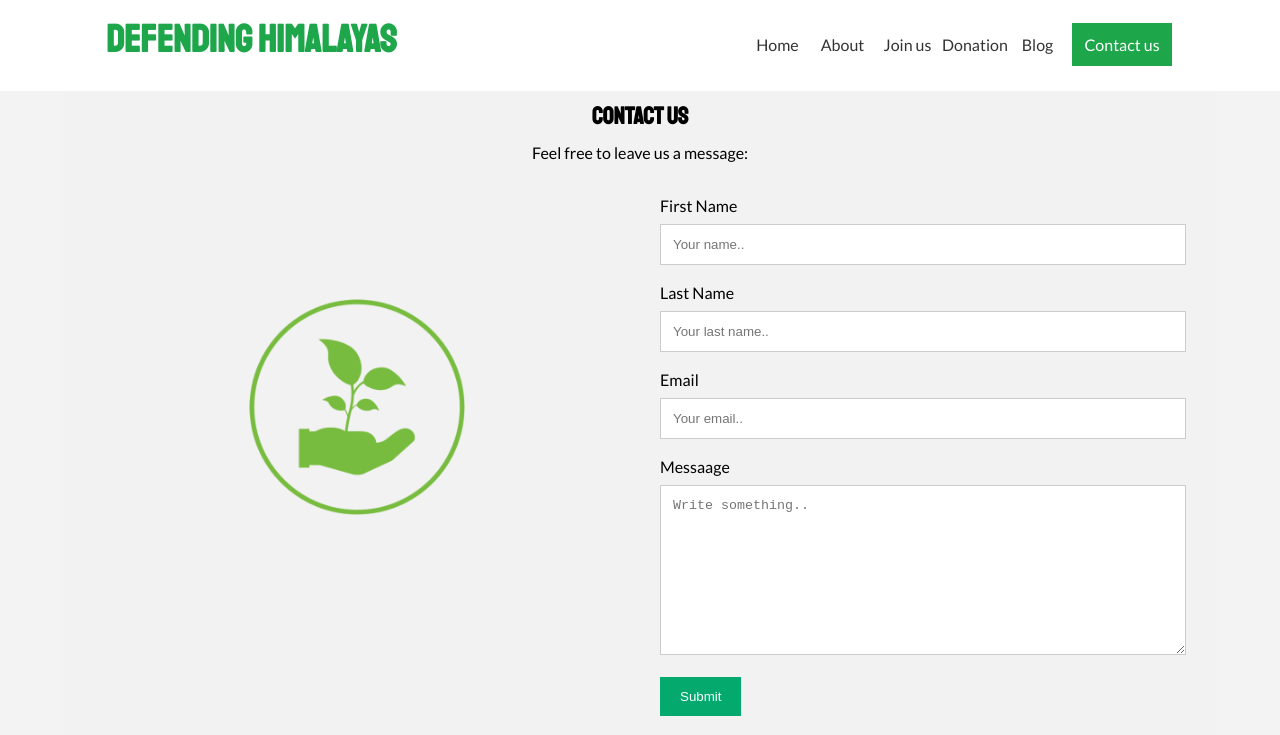
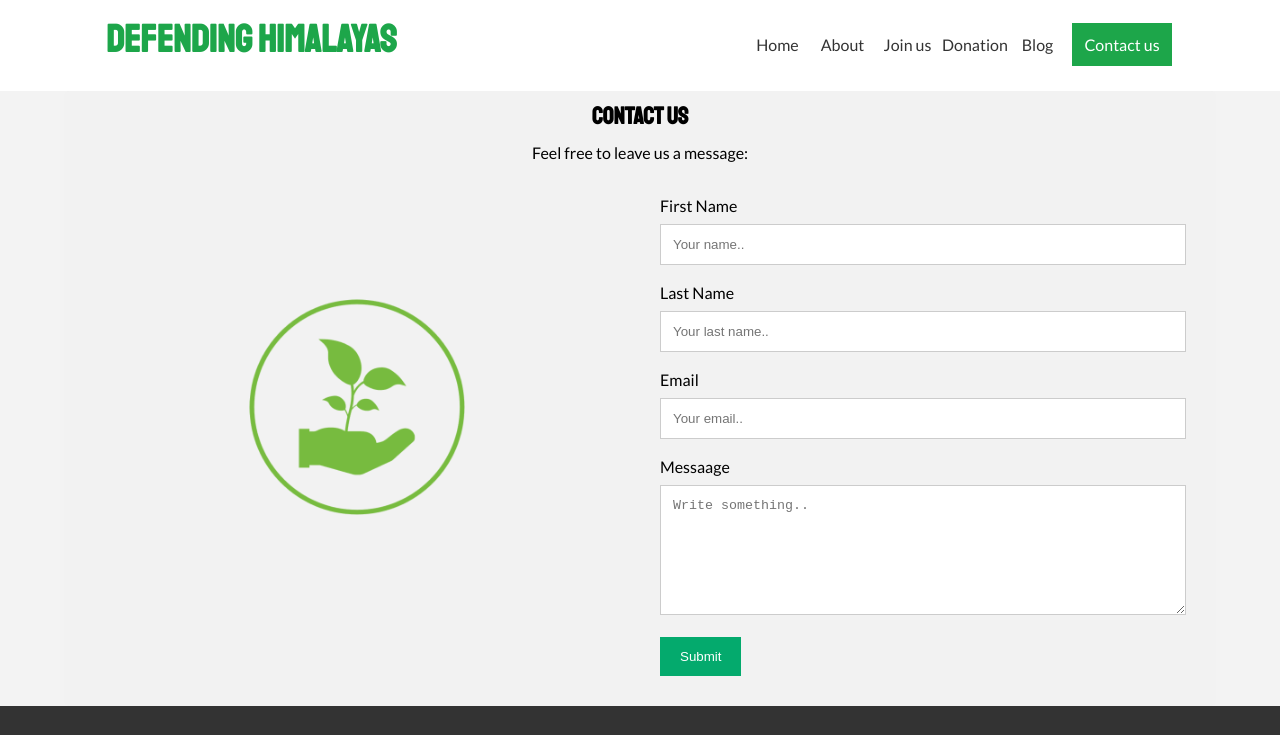
Before and after one commit to Nishkarsh01/defending-himalayas-website, a plain HTML site: page contact.html in a window 1280 px wide. Shown: the top 735 px of the page. Drawn offline with Linux system fonts and the light colour scheme.

Commit message:
message box height reduced

```diff
--- a/contact.html
+++ b/contact.html
@@ -59,7 +59,7 @@
           <label for="email">Email</label>
           <input type="email" id="email" name="email" placeholder="Your email..">
           <label for="subject">Messaage</label>
-          <textarea id="message" name="message" placeholder="Write something.." style="height:170px"></textarea>
+          <textarea id="message" name="message" placeholder="Write something.." style="height:130px"></textarea>
           <input type="submit" value="Submit">
         </form>
       </div>
```
